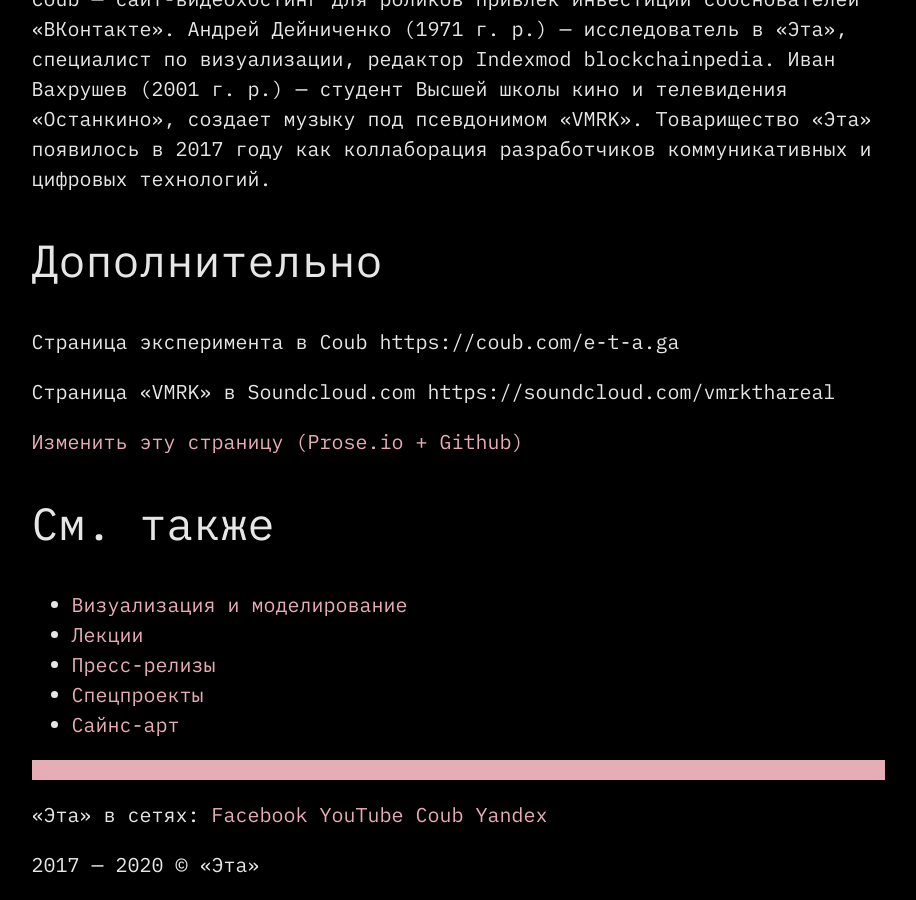
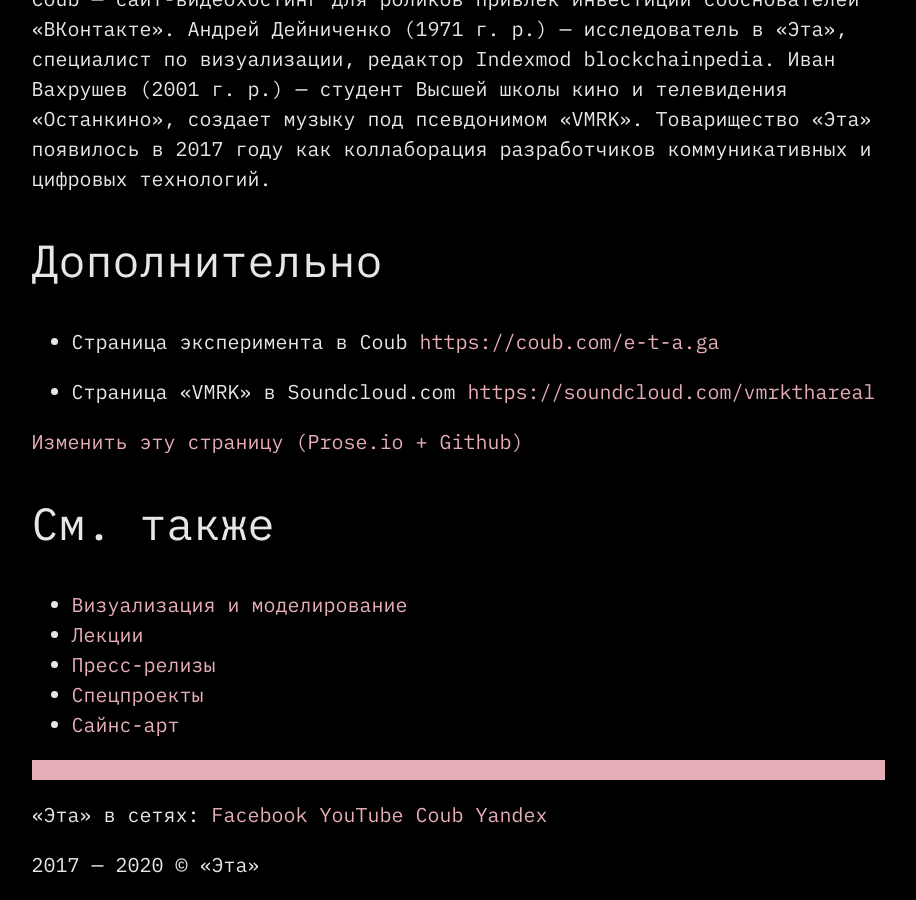
Before and after one commit to indexmod/eta.ga, a Jekyll site: the page built from 8-oct-2018.md, in a window 1280 px wide and 900 px high, scrolled down 1309 px. Shown: the whole window, without its empty margins (200-1116 px from the left). Built offline with Jekyll 4.4.1, drawn with Linux system fonts in a browser that asks for light colours.

Commit message:
autolinks

```diff
--- a/8-oct-2018.md
+++ b/8-oct-2018.md
@@ -20,6 +20,6 @@ Coub — сайт-видеохостинг для роликов привлёк
 
 ## Дополнительно
 
-Страница эксперимента в Coub https://coub.com/e-t-a.ga
++ Страница эксперимента в Coub <https://coub.com/e-t-a.ga>
 
-Страница «VMRK» в Soundcloud.com https://soundcloud.com/vmrkthareal
++ Страница «VMRK» в Soundcloud.com <https://soundcloud.com/vmrkthareal>
```
Also changed, not shown: 14-feb-2018.md (+1 -1 lines), 6-nov-2018.md (+1 -1 lines), 7-nov-2017.md (+2 -1 lines).
